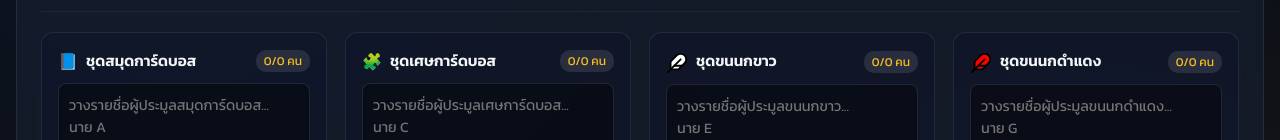
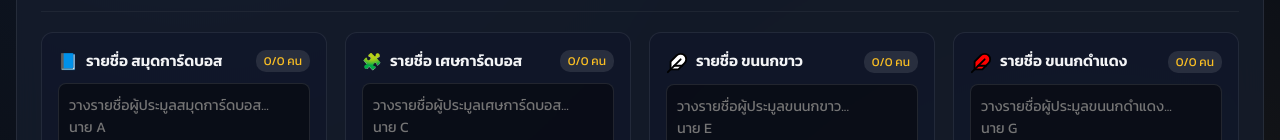
Before and after one commit to m4caronnn/auctionhelper, a plain HTML site: page index.html in a window 1280 px wide. Shown: the part 413-553 px from the top of the page. Drawn offline with nearby package versions, Linux system fonts and the light colour scheme.

Commit message:
Add files via upload

```diff
--- a/index.html
+++ b/index.html
@@ -101,7 +101,7 @@
           <div class="input-group album">
             <div class="input-header">
               <span class="icon">📘</span>
-              <h3>ชุดสมุดการ์ดบอส</h3>
+              <h3>รายชื่อ สมุดการ์ดบอส</h3>
               <span class="list-count" id="countAlbum">0/0 คน</span>
             </div>
             <textarea id="listAlbum" placeholder="วางรายชื่อผู้ประมูลสมุดการ์ดบอส...&#10;นาย A&#10;นาย B" rows="5"></textarea>
@@ -112,7 +112,7 @@
           <div class="input-group shard">
             <div class="input-header">
               <span class="icon">🧩</span>
-              <h3>ชุดเศษการ์ดบอส</h3>
+              <h3>รายชื่อ เศษการ์ดบอส</h3>
               <span class="list-count" id="countShard">0/0 คน</span>
             </div>
             <textarea id="listShard" placeholder="วางรายชื่อผู้ประมูลเศษการ์ดบอส...&#10;นาย C&#10;นาย D" rows="5"></textarea>
@@ -123,7 +123,7 @@
           <div class="input-group white-feather">
             <div class="input-header">
               <span class="icon"><img src="white-feather.svg" alt="ขนนกขาว" class="feather-svg-icon-sm"></span>
-              <h3>ชุดขนนกขาว</h3>
+              <h3>รายชื่อ ขนนกขาว</h3>
               <span class="list-count" id="countWhiteFeather">0/0 คน</span>
             </div>
             <textarea id="listWhiteFeather" placeholder="วางรายชื่อผู้ประมูลขนนกขาว...&#10;นาย E&#10;นาย F" rows="5"></textarea>
@@ -134,7 +134,7 @@
           <div class="input-group black-feather">
             <div class="input-header">
               <span class="icon"><img src="red-feather.svg" alt="ขนนกดำแดง" class="feather-svg-icon-sm"></span>
-              <h3>ชุดขนนกดำแดง</h3>
+              <h3>รายชื่อ ขนนกดำแดง</h3>
               <span class="list-count" id="countBlackFeather">0/0 คน</span>
             </div>
             <textarea id="listBlackFeather" placeholder="วางรายชื่อผู้ประมูลขนนกดำแดง...&#10;นาย G&#10;นาย H" rows="5"></textarea>
```
